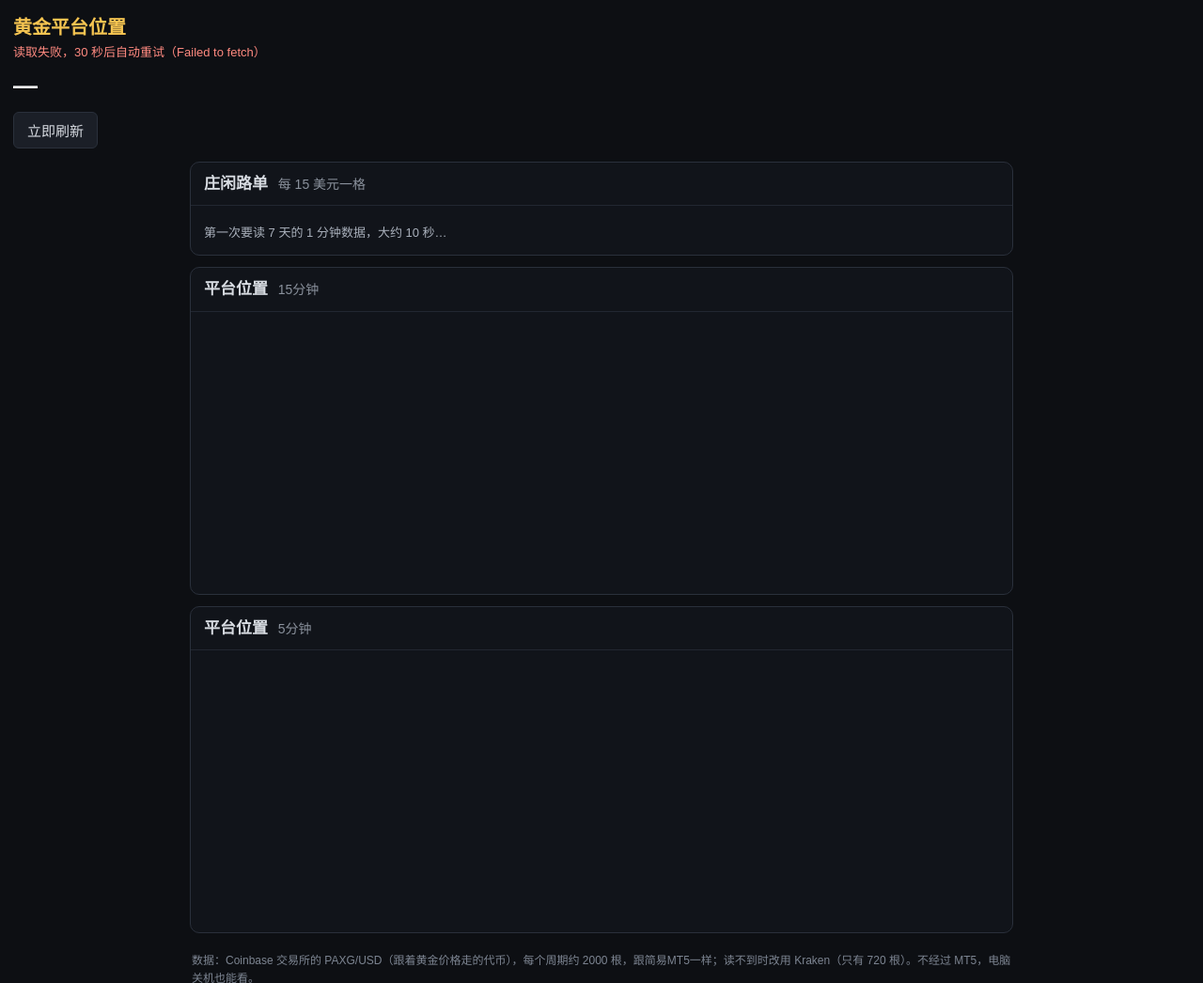
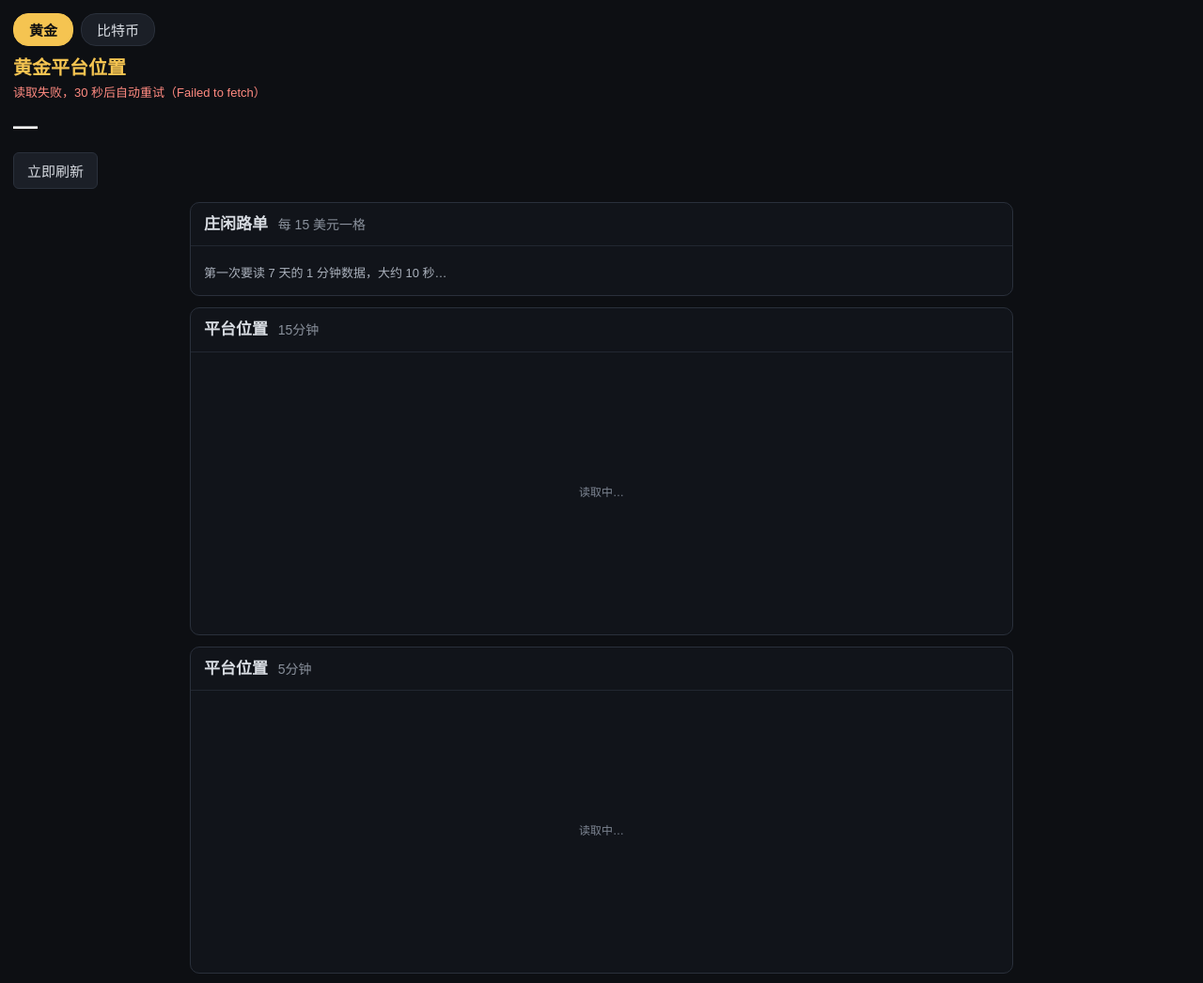
Before and after one commit to mxinc079-pixel/gold, a plain HTML site: page index.html in a window 1280 px wide. Shown: the top 1046 px of the page at 94% size. Drawn offline with Linux system fonts and the light colour scheme; no server answers.

Commit message:
加比特币：顶部切换黄金/比特币，比特币路单每 300 美元一格
Co-Authored-By: Claude Opus 5.5 <noreply@anthropic.com>
Claude-Session: https://claude.ai/code/session_01UrPVJmmg4T6ZzBWBJKiyBh

```diff
--- a/index.html
+++ b/index.html
@@ -26,17 +26,21 @@ main{display:flex;flex-direction:column;gap:12px;padding:8px 12px 20px;max-width
 .note{color:#7d8592;font-size:12px;padding:0 14px 16px;max-width:900px;margin:0 auto;line-height:1.6}
 .err{color:#ff8a80}
 button{background:#1b1f27;border:1px solid #2a303b;color:#d8dce2;border-radius:6px;padding:8px 14px;font-size:15px;margin-top:8px}
+.tabs{display:flex;gap:8px;margin-bottom:8px}
+.tabs button{margin:0;padding:6px 16px;border-radius:16px}
+.tabs button.on{background:#f5c451;color:#111;border-color:#f5c451;font-weight:700}
 </style>
 </head>
 <body>
 <header>
-  <h1>黄金平台位置</h1>
+  <div class="tabs"><button id="tb-gold">黄金</button><button id="tb-btc">比特币</button></div>
+  <h1 id="ttl">黄金平台位置</h1>
   <div class="sub" id="st">读取中…</div>
   <div class="price" id="px">—</div>
   <button id="rf">立即刷新</button>
 </header>
 <main>
-  <div class="mbox"><div class="mh">庄闲路单 <span id="rsub">每 15 美元一格</span></div>
+  <div class="mbox"><div class="mh">庄闲路单 <span id="rsub">读取中</span></div>
     <div class="road" id="road"></div>
     <div class="rinfo" id="rinfo">读取中…</div></div>
   <div class="mbox"><div class="mh">平台位置 <span>15分钟</span></div><canvas id="c15"></canvas></div>
@@ -45,12 +49,21 @@ button{background:#1b1f27;border:1px solid #2a303b;color:#d8dce2;border-radius:6
 <div class="note">
   数据：Coinbase 交易所的 PAXG/USD（跟着黄金价格走的代币），每个周期约 2000 根，跟简易MT5一样；读不到时改用 Kraken（只有 720 根）。不经过 MT5，电脑关机也能看。<br>
   PAXG 价格一般比券商的 XAUUSDs. 低 10 美元左右，平台框位置会整体偏低一点；周末黄金停盘，PAXG 照样有价格。<br>
-  折线和平台规则跟简易MT5一样（左边 15 根定顶底、合并小折、成熟度两条、框不超过 A 点），每 30 秒自动刷新。庄闲路单：每涨 15 美元记一个庄（红圈），每跌 15 记一个闲（蓝圈），零头不算，反向满 15 才换方向，显示从现在往前 7 天、一直往前滚动。仅供看图，不是交易建议。
+  折线和平台规则跟简易MT5一样（左边 15 根定顶底、合并小折、成熟度两条、框不超过 A 点），每 30 秒自动刷新。庄闲路单：黄金每涨 15 美元记一个庄（红圈），每跌 15 记一个闲（蓝圈），零头不算，反向满 15 才换方向，显示从现在往前 7 天、一直往前滚动。<br>
+  比特币：数据是 Coinbase 的 BTC/USD（读不到用 Kraken），路单每 300 美元一格（按价格比例跟黄金的 15 差不多），其他规则一样；比特币 24 小时都在交易。仅供看图，不是交易建议。
 </div>
 <script>
 {
 const $ = id => document.getElementById(id);
-const digits = 2;
+// 2026-11-22 用户：把比特币也做进网页。顶部切换，价格、路单、两张折线图一起换。
+const PRODS = {
+  gold: {name: '黄金', cb: 'PAXG-USD', kr: 'PAXGUSD', step: 15, digits: 2, unit: 'PAXG/USD'},
+  btc: {name: '比特币', cb: 'BTC-USD', kr: 'XBTUSD', step: 300, digits: 0, unit: 'BTC/USD'},
+};
+let prod = 'gold';
+try { const h = location.hash.slice(1), s = localStorage.getItem('prod'); if (PRODS[h]) prod = h; else if (PRODS[s]) prod = s; } catch (e) {}
+const PR = () => PRODS[prod];
+let digits = 2;
 const HIDE_PLAT_BOX = true;
 const ZL_N = 15, ZL_MERGE = 1 / 3;
 function zlLeg(b, N) {
@@ -189,17 +202,17 @@ function drawMap(id, bars, name) {
   ctx.fillStyle = '#ef9a9a'; ctx.fillText(f(price), R + 4, Y(price));
 }
 // ---------- 取数据 ----------
-async function kraken(min) {
-  const d = await (await fetch('https://api.kraken.com/0/public/OHLC?pair=PAXGUSD&interval=' + min)).json();
+async function kraken(pair, min) {
+  const d = await (await fetch('https://api.kraken.com/0/public/OHLC?pair=' + pair + '&interval=' + min)).json();
   if (d.error && d.error.length) throw new Error(d.error.join(','));
   const k = Object.keys(d.result).find(x => x !== 'last');
   return d.result[k].map(r => ({time: r[0], open: +r[1], high: +r[2], low: +r[3], close: +r[4]}));
 }
-async function coinbase(min, pages) {
+async function coinbase(pid, min, pages) {
   const sec = min * 60, out = new Map(); let end = Math.floor(Date.now() / 1000);
   for (let n = 0; n < pages; n++) {   // 每次 300 根，往前翻 pages 次
     const start = end - sec * 300;
-    const u = 'https://api.exchange.coinbase.com/products/PAXG-USD/candles?granularity=' + sec + '&start=' + new Date(start * 1000).toISOString() + '&end=' + new Date(end * 1000).toISOString();
+    const u = 'https://api.exchange.coinbase.com/products/' + pid + '/candles?granularity=' + sec + '&start=' + new Date(start * 1000).toISOString() + '&end=' + new Date(end * 1000).toISOString();
     const a = await (await fetch(u)).json();
     if (!Array.isArray(a)) throw new Error('coinbase');
     a.forEach(r => out.set(r[0], {time: r[0], low: r[1], high: r[2], open: r[3], close: r[4]}));
@@ -209,15 +222,16 @@ async function coinbase(min, pages) {
 }
 // 和简易MT5一样用约 2000 根：第一次（和每 10 分钟）从 Coinbase 读 7×300 根，之后每 30 秒只补最新 300 根；Coinbase 读不到就用 Kraken（只有 720 根）
 const C = {};
-async function get(min) {
-  const c = C[min] || (C[min] = {bars: [], t: 0, src: ''});
+async function get(p, min) {
+  const P = PRODS[p], key = p + min;
+  const c = C[key] || (C[key] = {bars: [], t: 0, src: ''});
   try {
     const full = !c.bars.length || c.src !== 'Coinbase' || Date.now() - c.t > 600000;
-    const nb = await coinbase(min, full ? 7 : 1);
+    const nb = await coinbase(P.cb, min, full ? 7 : 1);
     if (full) { c.bars = nb; c.t = Date.now(); }
     else { const m = new Map(c.bars.map(b => [b.time, b])); nb.forEach(b => m.set(b.time, b)); c.bars = [...m.values()].sort((x, y) => x.time - y.time).slice(-2100); }
     c.src = 'Coinbase';
-  } catch (e) { c.bars = await kraken(min); c.src = 'Kraken'; c.t = 0; }
+  } catch (e) { c.bars = await kraken(P.kr, min); c.src = 'Kraken'; c.t = 0; }
   return {bars: c.bars, src: c.src};
 }
 // ---------- 庄闲路单（2026-11-17 用户定）----------
@@ -225,7 +239,7 @@ async function get(min) {
 // 反弹不满 15 又继续跌，算同一段、从这段的起点接着累计。用 1 分钟数据。
 // 2026-11-17 14:14 用户改：不每天清空，显示「从现在往前 7 天」一直滚动（原来是从最近一次洛杉矶 15:00 开盘开始，sessionStart 留着没用）。
 const ROAD_DAYS = 7;
-const STEP = 15;
+let STEP = 15;   // 跟着品种换：黄金 15，比特币 300（见 PRODS）
 function laParts(d) {
   const o = {}; new Intl.DateTimeFormat('en-US', {timeZone: 'America/Los_Angeles', hour12: false, year: 'numeric', month: '2-digit', day: '2-digit', hour: '2-digit', minute: '2-digit'}).formatToParts(d).forEach(x => o[x.type] = x.value);
   return o;
@@ -240,11 +254,11 @@ function sessionStart() {
   if ((+p.hour) % 24 < 15) { const q = new Date(Date.UTC(y, m - 1, d) - 86400000); y = q.getUTCFullYear(); m = q.getUTCMonth() + 1; d = q.getUTCDate(); }
   return Math.floor(laToUtc(y, m, d, 15) / 1000);
 }
-async function cbRange(sec, from, to) {   // Coinbase 一段时间的 K 线，每次最多 300 根
+async function cbRange(pid, sec, from, to) {   // Coinbase 一段时间的 K 线，每次最多 300 根
   const out = new Map();
   for (let end = to; end > from; end -= sec * 300) {
     const start = Math.max(from, end - sec * 300);
-    const u = 'https://api.exchange.coinbase.com/products/PAXG-USD/candles?granularity=' + sec + '&start=' + new Date(start * 1000).toISOString() + '&end=' + new Date(end * 1000).toISOString();
+    const u = 'https://api.exchange.coinbase.com/products/' + pid + '/candles?granularity=' + sec + '&start=' + new Date(start * 1000).toISOString() + '&end=' + new Date(end * 1000).toISOString();
     let a = null;
     for (let k = 0; k < 3 && !Array.isArray(a); k++) { if (k) await new Promise(r => setTimeout(r, 1200)); try { a = await (await fetch(u)).json(); } catch (e) {} }
     if (!Array.isArray(a)) throw new Error('coinbase');
@@ -252,12 +266,14 @@ async function cbRange(sec, from, to) {   // Coinbase 一段时间的 K 线，
   }
   return [...out.values()].sort((x, y) => x.time - y.time);
 }
-const RD = {start: 0, bars: []};
-async function loadRoad() {
+const RDS = {};   // 每个品种一份路单数据
+const rdOf = p => RDS[p] || (RDS[p] = {start: 0, bars: []});
+async function loadRoad(p) {
+  const RD = rdOf(p), pid = PRODS[p].cb;
   const now = Math.floor(Date.now() / 1000), st = now - ROAD_DAYS * 86400;
-  if (!RD.bars.length) { $('rinfo').textContent = '第一次要读 7 天的 1 分钟数据，大约 10 秒…'; RD.bars = await cbRange(60, st, now); }
+  if (!RD.bars.length) { if (p === prod) $('rinfo').textContent = '第一次要读 7 天的 1 分钟数据，大约 10 秒…'; RD.bars = await cbRange(pid, 60, st, now); }
   else {
-    const nb = await cbRange(60, Math.max(st, now - 60 * 300), now);
+    const nb = await cbRange(pid, 60, Math.max(st, now - 60 * 300), now);
     const m = new Map(RD.bars.map(b => [b.time, b])); nb.forEach(b => m.set(b.time, b));
     RD.bars = [...m.values()].filter(b => b.time >= st).sort((x, y) => x.time - y.time);
   }
@@ -292,6 +308,8 @@ function bigRoad(seq) {   // 百家乐「大路」：同样的往下排，满 6
   return cells;
 }
 function drawRoad() {
+  const RD = rdOf(prod);
+  if (!RD.bars.length) { $('road').innerHTML = ''; $('rsub').textContent = '每 ' + STEP + ' 美元一格'; $('rinfo').textContent = '读取中…（第一次要读 7 天的 1 分钟数据，大约 10 秒）'; return; }
   const {seq, st} = roadSeq(RD.bars);
   const cells = bigRoad(seq), cs = 24, cols = Math.max(16, (cells.length ? Math.max(...cells.map(c => c.col)) : 0) + 4);
   let g = '';
@@ -300,31 +318,46 @@ function drawRoad() {
   for (const c of cells) g += `<circle cx="${c.col * cs + cs / 2}" cy="${c.row * cs + cs / 2}" r="${cs / 2 - 4}" fill="none" stroke="${c.r === '庄' ? '#ef5350' : '#42a5f5'}" stroke-width="2.6"/>`;
   const el = $('road'); el.innerHTML = `<svg width="${cols * cs + 1}" height="${6 * cs + 1}">${g}</svg>`; el.scrollLeft = el.scrollWidth;
   const z = seq.filter(x => x === '庄').length, x = seq.length - z;
-  const t0 = new Date((RD.bars.length ? RD.bars[0].time : RD.start) * 1000), f = v => v.toFixed(2);
-  $('rsub').textContent = '每 15 美元一格 · 最近 7 天（从 ' + (t0.getMonth() + 1) + '/' + t0.getDate() + ' ' + String(t0.getHours()).padStart(2, '0') + ':' + String(t0.getMinutes()).padStart(2, '0') + ' 起）';
+  const t0 = new Date((RD.bars.length ? RD.bars[0].time : RD.start) * 1000), f = v => v.toFixed(digits);
+  $('rsub').textContent = '每 ' + STEP + ' 美元一格 · 最近 7 天（从 ' + (t0.getMonth() + 1) + '/' + t0.getDate() + ' ' + String(t0.getHours()).padStart(2, '0') + ':' + String(t0.getMinutes()).padStart(2, '0') + ' 起）';
   let now = '';
   if (!st) now = '还没有数据';
-  else if (st.dir === 0) now = '还没走满 15：涨到 <b class="z">' + f(st.lo + STEP) + '</b> 记庄，跌到 <b class="x">' + f(st.hi - STEP) + '</b> 记闲';
+  else if (st.dir === 0) now = '还没走满 ' + STEP + '：涨到 <b class="z">' + f(st.lo + STEP) + '</b> 记庄，跌到 <b class="x">' + f(st.hi - STEP) + '</b> 记闲';
   else if (st.dir === 1) now = '上涨段（从 ' + f(st.legStart) + ' 起，最高 ' + f(st.ext) + '）：涨到 <b class="z">' + f(st.legStart + (st.cnt + 1) * STEP) + '</b> 再记一个庄；跌回 <b class="x">' + f(st.ext - STEP) + '</b> 记闲';
   else now = '下跌段（从 ' + f(st.legStart) + ' 起，最低 ' + f(st.ext) + '）：跌到 <b class="x">' + f(st.legStart - (st.cnt + 1) * STEP) + '</b> 再记一个闲；涨回 <b class="z">' + f(st.ext + STEP) + '</b> 记庄';
   $('rinfo').innerHTML = '<b class="z">庄 ' + z + '</b> · <b class="x">闲 ' + x + '</b> · 共 ' + seq.length + '<br>' + now;
 }
-const D = {m15: null, m5: null};
-let busy = false;
+const DS = {};   // 每个品种：{m15, m5, src, t}
+let busy = false, again = false;
 async function load() {
-  if (busy) return; busy = true;
+  if (busy) { again = true; return; }
+  busy = true; const p = prod;
   try {
-    const [a, b] = await Promise.all([get(15), get(5), loadRoad()]);
-    D.m15 = a.bars; D.m5 = b.bars;
-    const p = b.bars[b.bars.length - 1].close;
-    $('px').innerHTML = p.toFixed(2) + '<small>PAXG/USD</small>';
-    $('st').textContent = '来源 ' + b.src + ' · 更新于 ' + new Date().toLocaleTimeString('zh-CN', {hour12: false});
-    draw();
+    const [a, b] = await Promise.all([get(p, 15), get(p, 5), loadRoad(p)]);
+    DS[p] = {m15: a.bars, m5: b.bars, src: b.src, t: new Date()};
+    if (p === prod) draw();
   } catch (e) {
-    $('st').innerHTML = '<span class="err">读取失败，30 秒后自动重试（' + (e.message || e) + '）</span>';
-  } finally { busy = false; }
+    if (p === prod) $('st').innerHTML = '<span class="err">读取失败，30 秒后自动重试（' + (e.message || e) + '）</span>';
+  } finally { busy = false; if (again || p !== prod) { again = false; load(); } }
 }
-function draw() { drawRoad(); drawMap('c15', D.m15, '15分钟'); drawMap('c5', D.m5, '5分钟'); }
+function draw() {
+  const P = PR(), d = DS[prod];
+  digits = P.digits; STEP = P.step;
+  document.title = P.name + '平台位置'; $('ttl').textContent = P.name + '平台位置';
+  for (const k in PRODS) $('tb-' + k).className = k === prod ? 'on' : '';
+  if (d && d.m5 && d.m5.length) {
+    $('px').innerHTML = d.m5[d.m5.length - 1].close.toFixed(digits) + '<small>' + P.unit + '</small>';
+    $('st').textContent = '来源 ' + d.src + ' · 更新于 ' + d.t.toLocaleTimeString('zh-CN', {hour12: false});
+  } else { $('px').textContent = '—'; $('st').textContent = '读取中…'; }
+  drawRoad(); drawMap('c15', d && d.m15, '15分钟'); drawMap('c5', d && d.m5, '5分钟');
+}
+function pick(p) {
+  if (!PRODS[p] || p === prod) return;
+  prod = p; try { localStorage.setItem('prod', p); history.replaceState(null, '', '#' + p); } catch (e) {}
+  draw(); load();
+}
+for (const k in PRODS) $('tb-' + k).onclick = () => pick(k);
+draw();
 $('rf').onclick = load;
 window.addEventListener('resize', draw);
 document.addEventListener('visibilitychange', () => { if (!document.hidden) load(); });
```
